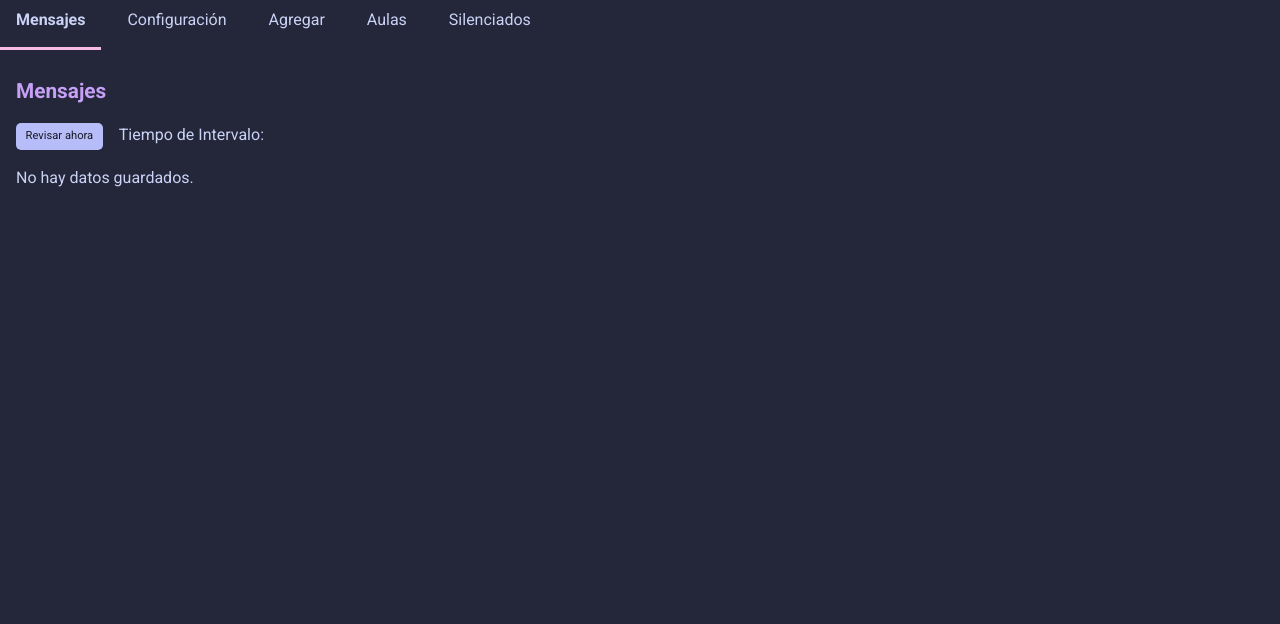
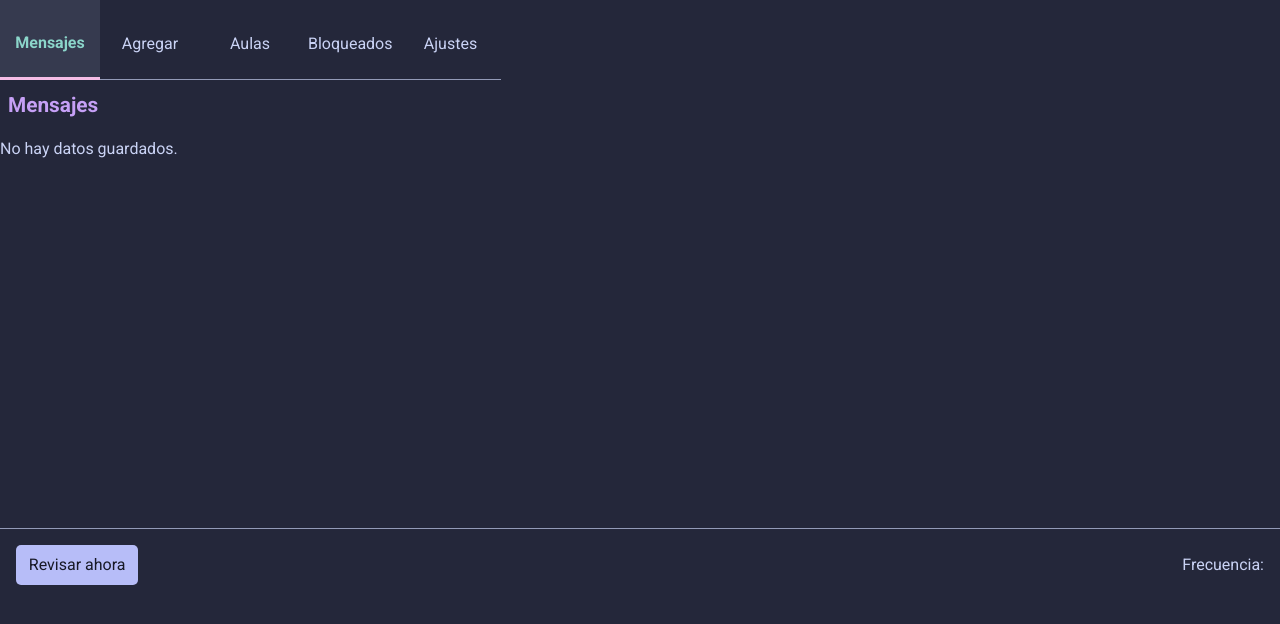
Before and after one commit to gomeznieto/moodle-checker, a browser extension: page dashboard/dashboard.html in a window 1280 px wide. Drawn offline with Linux system fonts and the light colour scheme; a web font is replaced by a local one.

Commit message:
Section main

```diff
--- a/dashboard/dashboard.css
+++ b/dashboard/dashboard.css
@@ -60,10 +60,9 @@ input, button, textarea, select {
 body {
   line-height: 1.5;
   -webkit-font-smoothing: antialiased;
-  background-color: var(--base); /* Usando tu paleta Catppuccin */
+  background-color: var(--base);
   color: var(--text);
   font-family: system-ui, -apple-system, sans-serif;
-  min-width: 350px; /* Tamaño mínimo típico para popups de Chrome */
 }
 
 ul, ol {
@@ -84,8 +83,8 @@ body {
     font-family: "Roboto", sans-serif;
     display: flex;
     flex-direction: column;
-    min-width: 450px;
-    max-height: 600px;
+    min-width: 500px;
+    max-height: 610px;
     color: var(--text);
     background-color: var(--base);
     overflow: hidden;
@@ -114,23 +113,45 @@ MENU
 
 .tabs-menu {
     flex-shrink: 0;
-    height: 50px;
+    height: 80px;
     background-color: var(--base);
     display: flex;
-    gap: 10px;
     margin-bottom: 10px;
     position: sticky;
     top: 0;
 }
 
-.tab:hover{
-    border-bottom: 3px solid var(--green);
+.tab {
+    overflow: hide;
+    flex-shrink: 0;
+    padding: 0.5rem;
+    display: flex;
+    flex-direction: column;
+    justify-content: center;
+    align-items: center;
+    gap: 0.5rem;
+}
+
+.nav-icon{
+    font-size: 1.1rem!important;
+}
+
+.nav-item {
+    font-size: 1rem;
 }
 
 .tab-btn {
+    align-content: center;
+    min-width: 100px;
     background-color: var(--base);
-    padding: 8px 16px;
+    padding: 0.5rem;
     cursor: pointer;
+    border-bottom: 1px solid var(--overlay2);
+}
+
+.tab-btn:hover{
+    color: var(--teal);
+    background-color: var(--surface0);
 }
 
 .tab-btn.active {
@@ -142,20 +163,38 @@ MENU
 SECTIONS
 ===================================== */
 .section-header{
+    position: sticky;
+    bottom: 0;
     display: flex;
-    gap: 1rem;
-    margin-bottom: 1rem;
+    justify-content: space-between;
+    align-items: center;
+    padding: 1rem;
+    margin-top: 1rem;
+    border-top: 1px solid var(--overlay2);
 }
 .title-section{
     color: var(--mauve);
     font-size: 1.3rem;
     margin-bottom: 1rem;
+    margin-left: 0.5rem;
 }
 
-.tab-content{
-    padding: 1rem;
+.section-container{
+    flex-grow: 1;
+    min-height: 375px;
 }
 
+.section-header .intervale-time{
+    display: flex;
+    gap: 0.5rem;
+    justify-content: center;
+    align-items: center;
+    font-size: 1rem;
+}
+
+.intervale-time-data{
+    font-weight: bold;
+}
 
 /* =====================================
 ALERT
@@ -200,7 +239,6 @@ FORMS
     gap: 0.5rem;
 }
 
-/* Estilo de las etiquetas (Labels) */
 .form-content label {
     color: var(--lavender);
     font-size: 0.85rem;
@@ -209,7 +247,6 @@ FORMS
     letter-spacing: 0.5px;
 }
 
-/* Estilo de los inputs */
 .form-content input {
     background-color: var(--surface0);
     border: 1px solid var(--surface1);
@@ -221,22 +258,19 @@ FORMS
     transition: border-color 0.2s ease, box-shadow 0.2s ease;
 }
 
-/* Estado Focus del input */
 .form-content input:focus {
     border-color: var(--blue);
     box-shadow: 0 0 0 2px var(--surface1);
 }
 
-/* Placeholder (opcional, por si agregás) */
 .form-content input::placeholder {
     color: var(--overlay0);
 }
 
-/* Centrado del botón */
-#form_setting .btn {
-    align-self: center; /* Lo centra horizontalmente sin afectar su tamaño */
+.form .btn {
+    align-self: center;
     margin-top: 0.5rem;
-    min-width: 120px; /* Le da una base sólida visual */
+    min-width: 120px;
 }
 
 /* =====================================
@@ -250,11 +284,11 @@ BOTONES
     display: inline-flex;
     align-items: center;
     justify-content: center;
-    font-size: 0.7rem;
+    font-size: 1rem;
     font-weight: normal;
     max-width: fit-content;
     cursor: pointer;
-    padding: 0.3rem 0.6rem;
+    padding: 0.5rem 0.8rem;
     border-radius: 5px;
     transition: all 0.2s ease;
 }
--- a/dashboard/dashboard.html
+++ b/dashboard/dashboard.html
@@ -11,17 +11,34 @@
     </head>
     <body>
         <nav class="tabs-menu">
-            <div class="tab-btn active tab" data-target="view-data">Mensajes</div>
-            <div class="tab-btn tab" data-target="view-settings">Configuración</div>
-            <div class="tab-btn tab" data-target="view-addClassRooms">Agregar</div>
-            <div class="tab-btn tab" data-target="view-classRooms">Aulas</div>
-            <div class="tab-btn tab" data-target="view-silent">Silenciados</div>
+            <div class="tab-btn active tab" data-target="view-data">
+                <i class="nav-icon nf nf-fa-message"></i>
+                <span class="nav-item">Mensajes</span>
+            </div>
+            <div class="tab-btn tab" data-target="view-addClassRooms">
+                <i class="nav-icon nf nf-cod-add"></i>
+                <span class="nav-item">Agregar</span>
+            </div>
+            <div class="tab-btn tab" data-target="view-classRooms">
+                <i class="nav-icon nf nf-md-google_classroom"></i>
+                <span class="nav-item">Aulas</span>
+            </div>
+            <div class="tab-btn tab" data-target="view-silent">
+                <i class="nav-iconv nf nf-fa-bell_slash"></i>
+                <span class="nav-item">Bloqueados</span>
+            </div>
+            <div class="tab-btn tab" data-target="view-settings">
+                <i class="nav-icon nf nf-cod-settings"></i>
+                <span class="nav-item">Ajustes</span>
+            </div>
         </nav>
         <main class="scrollable-content">
             <!-- Foros silenciados -->
             <section id="view-silent" class="tab-content" style="display: none;">
+                <div class="section-container">
                     <h1 class="title-section">Foros Silenciados</h1>
                     <div id="silent-classRooms-Data"></div>
+                </div>
             </section>
 
             <!-- Aulas guardas -->
@@ -31,6 +48,7 @@
             </section>
             <!-- Configuración -->
             <section id="view-settings" class="tab-content" style="display: none;">
+                <div class="section-container">
                     <h1 class="title-section">Configuración</h1>
 
                     <div id="alert" class="alert-container"></div>
@@ -53,6 +71,8 @@
             </section>
             <!-- Agregar Aulas -->
             <section id="view-addClassRooms" class="tab-content" style="display: none;">
+                <div class="section-container">
+
                     <h1 class="title-section">Agregar aula</h1>
 
                     <div id="alert" class="alert-container"></div>
@@ -75,26 +95,30 @@
                             </div>
 
                             <div class="form-content">
-                            <label for="url">URL Base</label>
+                                <label for="url">URL Base <span>Opcional. Si no se completa se utiliza el URL base.</span></label>
                                 <input name="domain" id="url" placeholder="https://moodle.utn.edu.ar" />
                             </div>
 
                             <button type="submit" id="btn_classRoom" class="btn bg-submit">
-                            Guardar Aula
+                                Agregar
                             </button>
                         </form>
+                    </div>
                 </div>
             </section>
             <!-- Principal -->
             <section id="view-data" class="tab-content">
+                <div class="section-container">
                     <h1 class="title-section">Mensajes</h1>
+                    <div id="moodle-data" class="section-container"></div>
+                </div>
                 <div class="section-header">
                     <div id="check-now-btn" class="btn btn-check">Revisar ahora</div>
-                    <div id="intervaleTime">
-                        <p>Tiempo de Intervalo: <span id="intervaleTimeMinutes"></span></p>
+                    <div id="intervaleTime" class="intervale-time">
+                        <i class="icon nf nf-fa-clock"></i>
+                        <p>Frecuencia: <span class="intervale-time-data" id="intervaleTimeMinutes"></span></p>
                     </div>
                 </div>
-                <div id="moodle-data" class="section-container"></div>
             </section>
         </main>
 
--- a/dashboard/dashboard.js
+++ b/dashboard/dashboard.js
@@ -163,7 +163,7 @@ chrome.storage.local.get(["moodle"], async (result) => {
 // INIT SETTING SECTION
 chrome.storage.local.get(["config"], result => {
     const intervaleTimeMinutes = document.getElementById('intervaleTimeMinutes');
-    intervaleTimeMinutes.innerText = `${result.config.checkInterval || '5'}`;
+    intervaleTimeMinutes.innerText = `${result.config.checkInterval || '5'} ${result.config.checkInterval > 1 ? ' minutos' : 'minuto'}`;
 });
 
 // FORMULARIO ADD CLASES
```
Also changed, not shown: icon/icon128.png (added), icon/icon32.png (added), manifest.json. Lines whose indentation alone changed are shown as unchanged.
